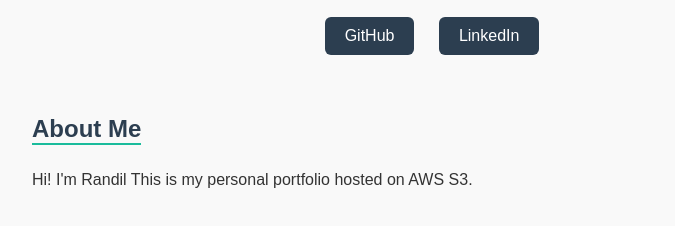
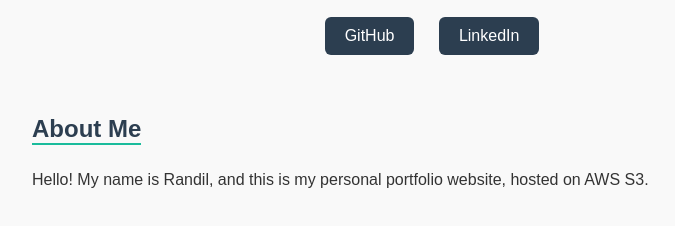
Before and after one commit to RandilBandara/personal-portfolio, a plain HTML site: page index.html in a window 1280 px wide. Shown: the part 130-356 px from the top of the page, without its empty margins (208-883 px from the left). Drawn offline with Linux system fonts and the light colour scheme.

Commit message:
Update index.html

```diff
--- a/index.html
+++ b/index.html
@@ -21,8 +21,7 @@
     <section class="about">
       <h2>About Me</h2>
       <p>
-        Hi! I'm Randil
-        This is my personal portfolio hosted on AWS S3.
+       Hello! My name is Randil, and this is my personal portfolio website, hosted on AWS S3.
       </p>
     </section>
   </div>
```
